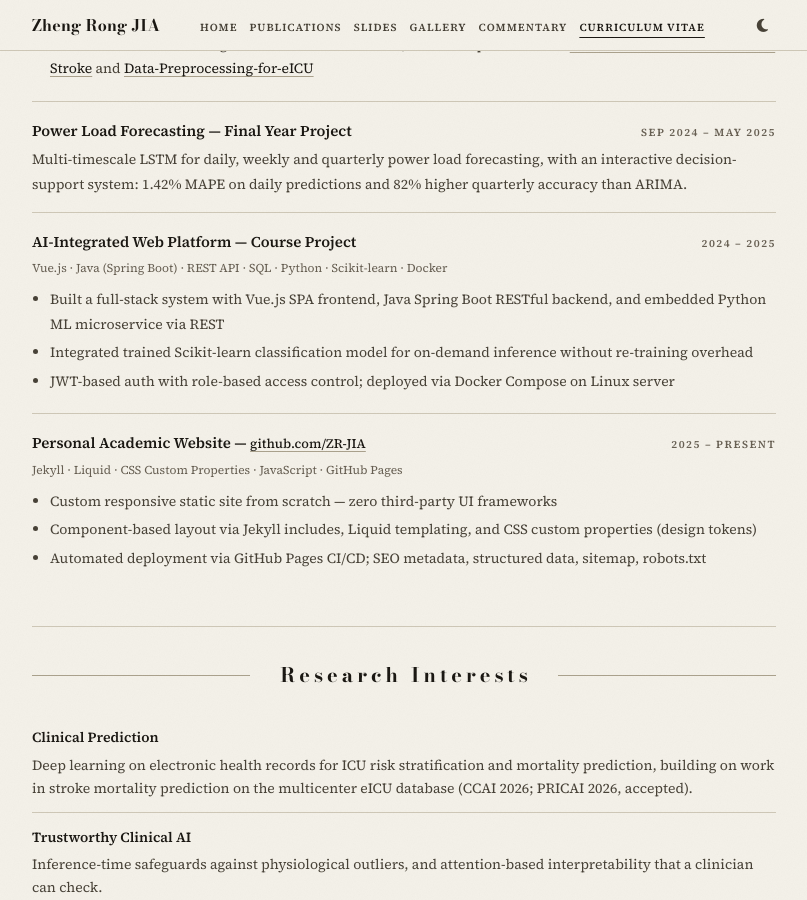
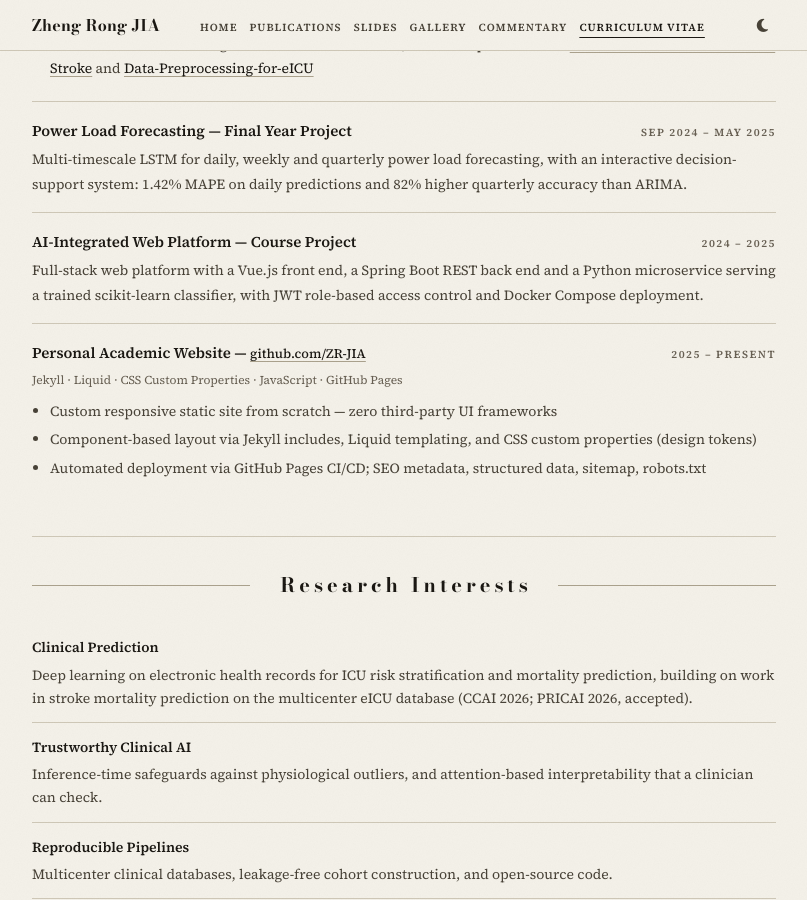
Before and after one commit to ZR-JIA/zr-jia.github.io, a Jekyll site: the page built from _pages/cv.md, in a window 1280 px wide and 900 px high, scrolled down 2456 px. Shown: the whole window, without its empty margins (236-1043 px from the left). Built offline with Jekyll 4.4.1, drawn with Linux system fonts in a browser that asks for light colours.

Commit message:
content: condense the course project to one sentence
Replace the AI-Integrated Web Platform's three bullets and tool line with
one sentence, matching the condensed final year project.

  Full-stack web platform with a Vue.js front end, a Spring Boot REST
  back end and a Python microservice serving a trained scikit-learn
  classifier, with JWT role-based access control and Docker Compose
  deployment.

The sentence draws only on the three original bullets. The project is
not in the LaTeX CV, so only the CV page changes.

```diff
--- a/_pages/cv.md
+++ b/_pages/cv.md
@@ -182,13 +182,8 @@ description: "Curriculum Vitae of Zheng Rong JIA — AI researcher with expertis
             <span class="cv-entry-title">AI-Integrated Web Platform &mdash; Course Project</span>
             <span class="cv-entry-date">2024 – 2025</span>
           </div>
-          <p class="cv-entry-meta">Vue.js · Java (Spring Boot) · REST API · SQL · Python · Scikit-learn · Docker</p>
           <div class="cv-entry-body">
-            <ul>
-              <li>Built a full-stack system with Vue.js SPA frontend, Java Spring Boot RESTful backend, and embedded Python ML microservice via REST</li>
-              <li>Integrated trained Scikit-learn classification model for on-demand inference without re-training overhead</li>
-              <li>JWT-based auth with role-based access control; deployed via Docker Compose on Linux server</li>
-            </ul>
+            <p>Full-stack web platform with a Vue.js front end, a Spring Boot REST back end and a Python microservice serving a trained scikit-learn classifier, with JWT role-based access control and Docker Compose deployment.</p>
           </div>
         </div>
 
```
